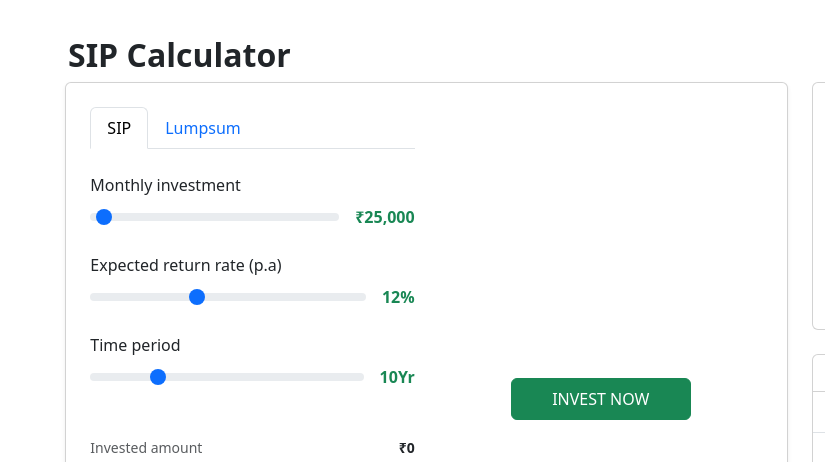
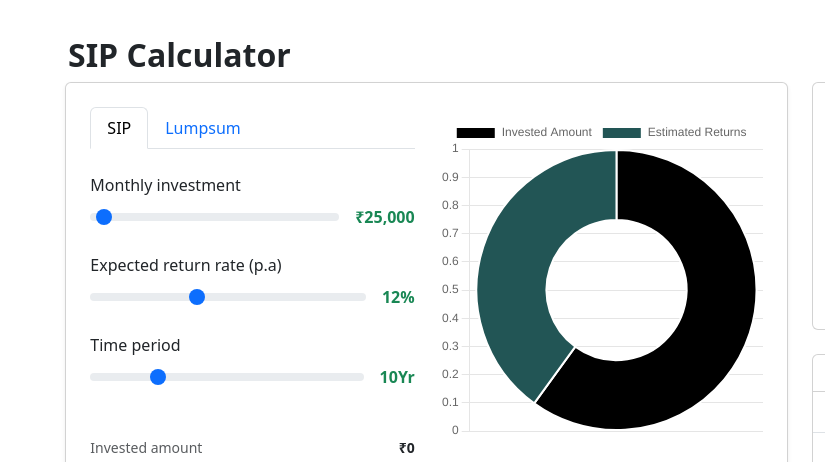
Before and after one commit to scrollditx/Groww_SIP_Calculator, a plain HTML site: page index.html in a window 1280 px wide. Shown: the part 84-546 px from the top of the page, 0-825 px from the left. Drawn offline with nearby package versions, Linux system fonts and the light colour scheme.

Commit message:
chart inserted changes left

```diff
--- a/Js/script.js
+++ b/Js/script.js
@@ -0,0 +1,53 @@
+// SIP - Input
+
+let sipAmountInput = document.getElementById("");
+let sipRateInput = document.getElementById("");
+let sipYearsInput = document.getElementById("");
+
+// Lumpsum - Input
+
+let lumpAmountInput = document.getElementById("");
+let lumpRateInput = document.getElementById("");
+let lumpYearsInput = document.getElementById("");
+
+// Display Details
+
+let investedAmtDisplay = document.getElementById("");
+let estReturnDisplay = document.getElementById("");
+let totalValueDisplay = document.getElementById("");
+
+// SIP Amount
+
+let sipAmountValue = document.getElementById("");
+let sipRateValue = document.getElementById("");
+let sipYearsValue = document.getElementById("");
+
+// Lumpsum Amount
+
+let lumpAmountValue = document.getElementById("");
+let lumpRateValue = document.getElementById("");
+let lumpYearsValue = document.getElementById("");
+
+// Chart Section
+
+var ctx = document.getElementById("resultChart").getContext("2d");
+var resultChart = new Chart(ctx, {
+  type: "doughnut",
+  data: {
+    labels: ["Invested Amount", "Estimated Returns"],
+    datasets: [
+      {
+        label: "Investment Overview",
+        data: [60, 40],
+        backgroundColor: ["#000", "#255"],
+      },
+    ],
+  },
+  options: {
+    scales: {
+      y: {
+        beginAtZero: true,
+      },
+    },
+  },
+});
--- a/index.html
+++ b/index.html
@@ -164,7 +164,7 @@
             </div>
             <!-- Right: Chart -->
             <div class="col-md-6 d-flex flex-column align-items-center justify-content-center">
-              <canvas id="resultChart"></canvas>
+              <canvas id="resultChart" style="max-width: 400px"></canvas>
               <button class="btn btn-success px-4 py-2 mt-4" style="min-width: 180px">
                 INVEST NOW
               </button>
@@ -562,8 +562,7 @@
       </div>
       <!-- Divider -->
       <hr class="my-4">
-      <!-- Tabbed Links -->
-      <div class="row">
+      <!-- <div class="row">
         <div class="col-12">
           <ul class="nav nav-tabs border-0 mb-2" id="footerTab">
             <li class="nav-item">
@@ -1066,9 +1065,9 @@
             </div>
           </div>
         </div>
-      </div>
+      </div> -->
       <div class="row mt-4">
-        <div class="col-12 small text-secondary text-center">
+        <div class="col-12 small text-secondary text-center mb-2">
           Others: NSE | BSE | Terms and Conditions | Policies and Procedures | Regulatory & Other Info | Privacy Policy
           | Disclosure | SMART ODR | Download Forms
           <br>
@@ -1078,10 +1077,36 @@
     </div>
   </footer>
   <!-- Footer End  -->
+  <!-- Bootstrap JS CDN  -->
+  <script src="https://cdn.jsdelivr.net/npm/bootstrap@5.3.7/dist/js/bootstrap.bundle.min.js"></script>
   <!-- Chart.js CDN  -->
   <script src="https://cdn.jsdelivr.net/npm/chart.js"></script>
-  <!-- Bootstrap JS CDN  -->
-  <script src="https://cdn.jsdelivr.net/npm/bootstrap@5.3.7/dist/js/bootstrap.bundle.min.js"></script>
+  <!-- <script>
+    const ctx = document.getElementById('resultChart').getContext('2d');
+
+    const resultChart = new Chart(ctx, {
+      type: 'doughnut',
+      data: {
+        datasets: [{
+          data: [60, 40], // 30% filled
+          backgroundColor: ['#eef0ff', '#5367ff'],
+          borderWidth: 0
+        }]
+      },
+      options: {
+        cutout: '70%', // size of the center hole
+        responsive: false,
+        plugins: {
+          legend: {
+            display: false
+          },
+          tooltip: {
+            enabled: false
+          }
+        }
+      }
+    });
+  </script> -->
   <script src="./Js/script.js"></script>
 </body>
 
```
